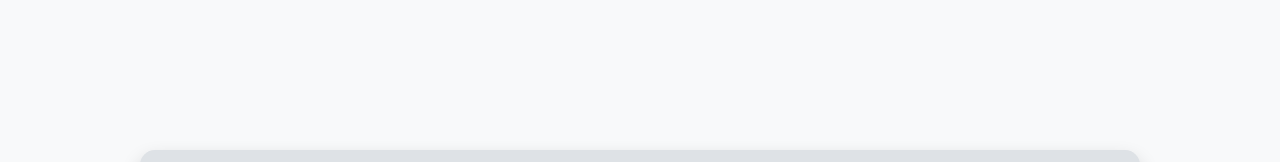
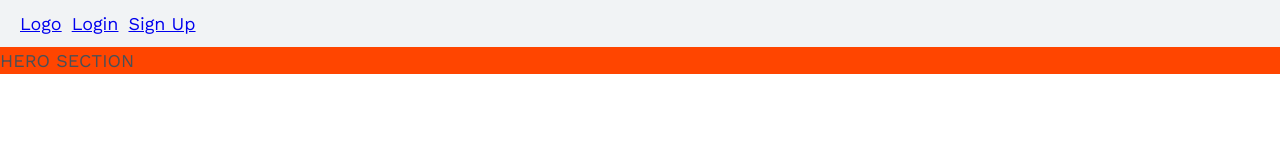
Before and after one commit to JuanTorres93/scriner, a React (Vite) app: page / in a window 1280 px wide. Before the commit this address led to /login. Shown: the top 162 px of the page. Built offline with nearby package versions, Linux system fonts and the light colour scheme.

Commit message:
Setting up landing page development

```diff
--- a/src/App.jsx
+++ b/src/App.jsx
@@ -1,33 +1,47 @@
-import {
-  createBrowserRouter,
-  RouterProvider,
-  Navigate,
-} from "react-router-dom";
 import { QueryClient, QueryClientProvider } from "@tanstack/react-query";
 import { ReactQueryDevtools } from "@tanstack/react-query-devtools";
 import { Toaster } from "react-hot-toast";
+import {
+  createBrowserRouter,
+  Navigate,
+  RouterProvider,
+} from "react-router-dom";
 
+import ProtectedRoute from "./features/authentication/ProtectedRoute.jsx";
+import CurrentEditsProvider from "./features/edit/CurrentEditsContext.jsx";
+import Landing from "./pages/Landing.jsx";
+import Login from "./pages/Login.jsx";
+import ScriptEditor from "./pages/ScriptEditor";
+import Signup from "./pages/Signup.jsx";
 import GlobalStyles from "./styles/GlobalStyles.js";
 import AppLayout from "./ui/AppLayout";
-import ScriptEditor from "./pages/ScriptEditor";
-import CurrentEditsProvider from "./features/edit/CurrentEditsContext.jsx";
-import Login from "./pages/Login.jsx";
-import ProtectedRoute from "./features/authentication/ProtectedRoute.jsx";
-import Signup from "./pages/Signup.jsx";
+import MarketingLayout from "./ui/MarketingLayout.jsx";
 
 const router = createBrowserRouter([
   {
     // TODO remove, just for development
     path: "/",
-    element: <Navigate to="/app" />,
+    element: (
+      <MarketingLayout>
+        <Landing />
+      </MarketingLayout>
+    ),
   },
   {
     path: "/login",
-    element: <Login />,
+    element: (
+      <MarketingLayout>
+        <Login />
+      </MarketingLayout>
+    ),
   },
   {
     path: "/signup",
-    element: <Signup />,
+    element: (
+      <MarketingLayout>
+        <Signup />
+      </MarketingLayout>
+    ),
   },
   {
     // AppLayout is the main layout for the app
--- /dev/null
+++ b/src/features/landing/Hero.jsx
@@ -0,0 +1,5 @@
+function Hero() {
+  return <div>HERO SECTION</div>;
+}
+
+export default Hero;
--- /dev/null
+++ b/src/features/landing/LandingNavigation.jsx
@@ -0,0 +1,51 @@
+import { Link } from "react-router-dom";
+import styled from "styled-components";
+
+const navItems = [];
+
+const StyledNav = styled.nav`
+  background-color: var(--color-grey-t2);
+  padding: 1rem 2rem;
+
+  ul {
+    list-style: none;
+    padding: 0;
+    margin: 0;
+
+    li {
+      display: inline-block;
+      margin-right: 1rem;
+
+      &:last-child {
+        margin-right: 0;
+      }
+    }
+  }
+`;
+
+function LandingNavigation() {
+  return (
+    <StyledNav>
+      <ul>
+        <li>
+          <Link to={"/"}>Logo</Link>
+        </li>
+
+        {navItems.map((item) => (
+          <li key={item.href}>
+            <Link to={item.href}>{item.label}</Link>
+          </li>
+        ))}
+
+        <li>
+          <Link to={"/login"}>Login</Link>
+        </li>
+        <li>
+          <Link to={"/signup"}>Sign Up</Link>
+        </li>
+      </ul>
+    </StyledNav>
+  );
+}
+
+export default LandingNavigation;
--- /dev/null
+++ b/src/pages/Landing.jsx
@@ -0,0 +1,7 @@
+import Hero from "../features/landing/Hero";
+
+function Landing() {
+  return <Hero />;
+}
+
+export default Landing;
--- a/src/supabase.js
+++ b/src/supabase.js
@@ -1,3 +1,4 @@
+// TODO move this file to services
 import { createClient } from "@supabase/supabase-js";
 
 const supabaseUrl = "https://jcemvkcdgjapayhiuywk.supabase.co";
--- /dev/null
+++ b/src/ui/MarketingLayout.jsx
@@ -0,0 +1,25 @@
+import styled from "styled-components";
+import LandingNavigation from "../features/landing/LandingNavigation";
+
+const StyledMarketingLayout = styled.div`
+  max-height: 100dvh;
+  overflow: hidden;
+
+  /* background-color: var(--color-grey-t2); */
+  background-color: orangered;
+`;
+
+const StyledMain = styled.main`
+  overflow-x: scroll;
+`;
+
+function MarketingLayout({ children }) {
+  return (
+    <StyledMarketingLayout>
+      <LandingNavigation />
+      <StyledMain>{children}</StyledMain>
+    </StyledMarketingLayout>
+  );
+}
+
+export default MarketingLayout;
```
